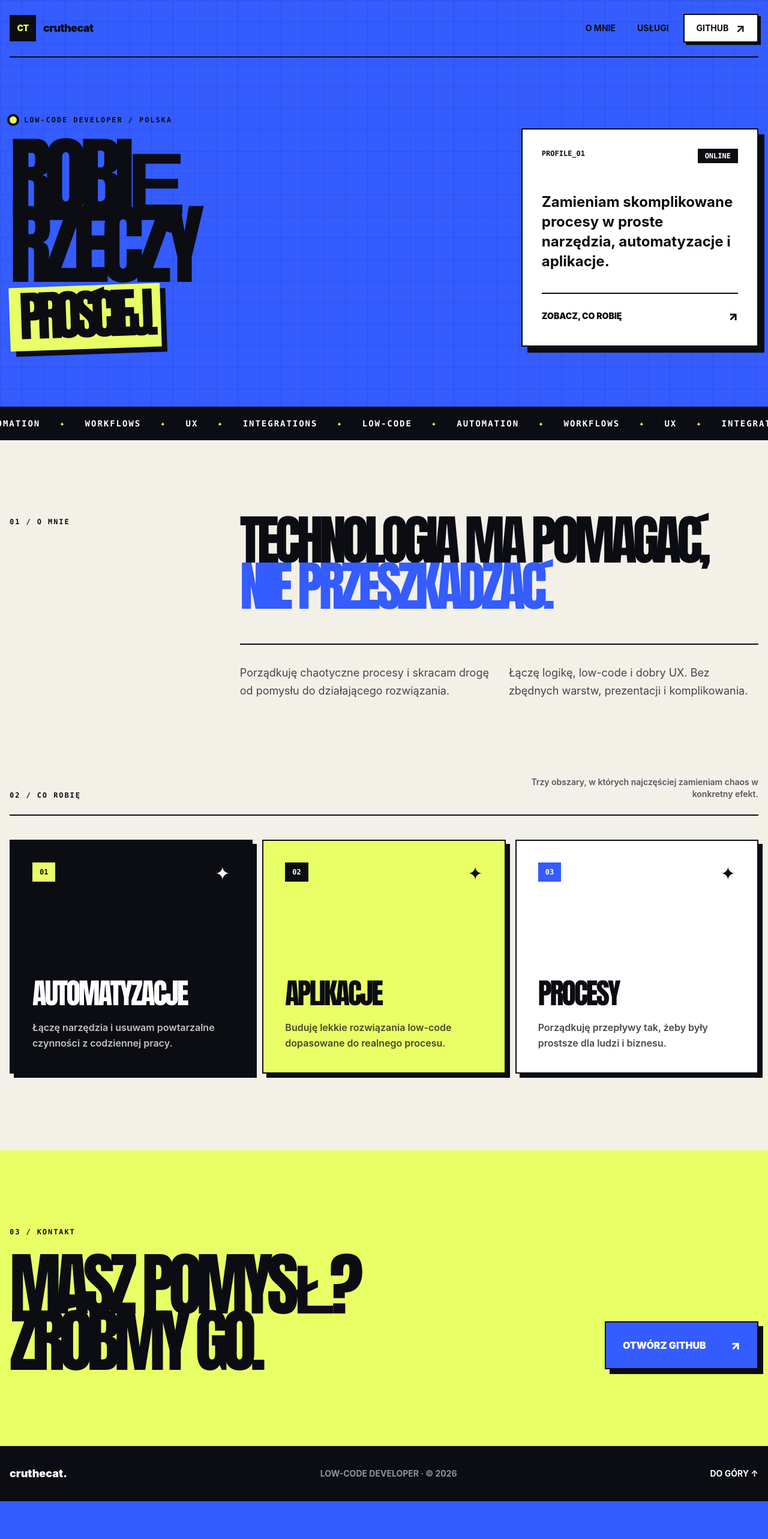
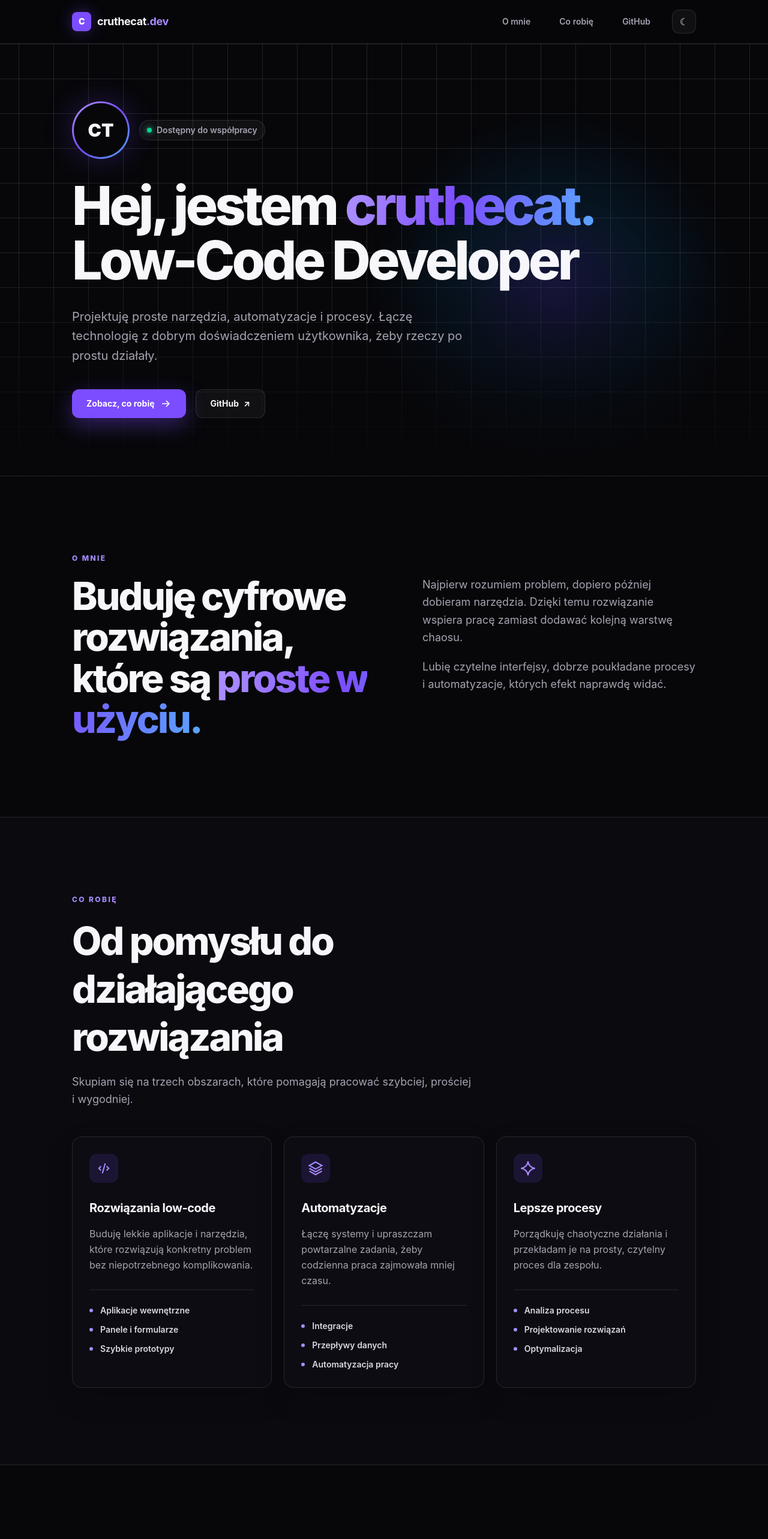
Before and after one commit to cruthecat/cruthecat.github.io, a React (Vite) app: page / in a window 1280 px wide. Shown: the top 2566 px of the page at 60% size. Before the commit the page ends 2503 px from the top, so only its background shows below. Built offline with nearby package versions, Linux system fonts and the light colour scheme.

Commit message:
Redesign portfolio with refined dark layout

```diff
--- a/index.html
+++ b/index.html
@@ -3,8 +3,8 @@
   <head>
     <meta charset="UTF-8" />
     <meta name="viewport" content="width=device-width, initial-scale=1.0" />
-    <meta name="theme-color" content="#345cff" />
-    <meta name="description" content="cruthecat — Low-Code Developer. Automatyzacje, aplikacje i procesy bez zbędnego komplikowania." />
+    <meta name="theme-color" content="#07070a" />
+    <meta name="description" content="cruthecat — Low-Code Developer. Proste aplikacje, automatyzacje i dobrze zaprojektowane procesy." />
     <link rel="icon" type="image/svg+xml" href="/favicon.svg" />
     <title>cruthecat — Low-Code Developer</title>
   </head>
--- a/src/App.tsx
+++ b/src/App.tsx
@@ -1,145 +1,185 @@
-const services = [
+import { useState } from 'react';
+
+const skills = [
   {
-    id: '01',
-    title: 'AUTOMATYZACJE',
-    text: 'Łączę narzędzia i usuwam powtarzalne czynności z codziennej pracy.',
-    style: 'bg-[#0b0d12] text-white',
-    badge: 'bg-[#e9ff66] text-[#0b0d12]',
+    icon: 'code',
+    title: 'Rozwiązania low-code',
+    text: 'Buduję lekkie aplikacje i narzędzia, które rozwiązują konkretny problem bez niepotrzebnego komplikowania.',
+    items: ['Aplikacje wewnętrzne', 'Panele i formularze', 'Szybkie prototypy'],
   },
   {
-    id: '02',
-    title: 'APLIKACJE',
-    text: 'Buduję lekkie rozwiązania low-code dopasowane do realnego procesu.',
-    style: 'bg-[#e9ff66] text-[#0b0d12]',
-    badge: 'bg-[#0b0d12] text-white',
+    icon: 'layers',
+    title: 'Automatyzacje',
+    text: 'Łączę systemy i upraszczam powtarzalne zadania, żeby codzienna praca zajmowała mniej czasu.',
+    items: ['Integracje', 'Przepływy danych', 'Automatyzacja pracy'],
   },
   {
-    id: '03',
-    title: 'PROCESY',
-    text: 'Porządkuję przepływy tak, żeby były prostsze dla ludzi i biznesu.',
-    style: 'bg-white text-[#0b0d12]',
-    badge: 'bg-[#345cff] text-white',
+    icon: 'spark',
+    title: 'Lepsze procesy',
+    text: 'Porządkuję chaotyczne działania i przekładam je na prosty, czytelny proces dla zespołu.',
+    items: ['Analiza procesu', 'Projektowanie rozwiązań', 'Optymalizacja'],
   },
 ];
 
-const ticker = ['LOW-CODE', 'AUTOMATION', 'WORKFLOWS', 'UX', 'INTEGRATIONS'];
+function Icon({ name }: { name: string }) {
+  if (name === 'layers') {
+    return (
+      <svg viewBox="0 0 24 24" aria-hidden="true" className="size-7" fill="none" stroke="currentColor" strokeWidth="1.8">
+        <path d="m12 3-9 5 9 5 9-5-9-5Z" /><path d="m3 12 9 5 9-5M3 16l9 5 9-5" />
+      </svg>
+    );
+  }
+
+  if (name === 'spark') {
+    return (
+      <svg viewBox="0 0 24 24" aria-hidden="true" className="size-7" fill="none" stroke="currentColor" strokeWidth="1.8">
+        <path d="M12 2c.5 5.5 4.5 9.5 10 10-5.5.5-9.5 4.5-10 10-.5-5.5-4.5-9.5-10-10 5.5-.5 9.5-4.5 10-10Z" />
+      </svg>
+    );
+  }
+
+  return (
+    <svg viewBox="0 0 24 24" aria-hidden="true" className="size-7" fill="none" stroke="currentColor" strokeWidth="1.8">
+      <path d="m8 9-3 3 3 3M16 9l3 3-3 3M14 5l-4 14" />
+    </svg>
+  );
+}
 
 function Arrow() {
-  return <span aria-hidden="true" className="text-xl leading-none">↗</span>;
+  return (
+    <svg viewBox="0 0 24 24" aria-hidden="true" className="size-5" fill="none" stroke="currentColor" strokeWidth="2">
+      <path d="M5 12h14M13 6l6 6-6 6" />
+    </svg>
+  );
 }
 
 export default function App() {
+  const [light, setLight] = useState(false);
+
   return (
-    <main id="top" className="min-h-screen overflow-hidden bg-[#345cff] text-[#0b0d12] selection:bg-[#e9ff66]">
-      <div className="grid-bg">
-        <header className="mx-auto flex min-h-24 w-[min(1320px,calc(100%-32px))] items-center justify-between gap-6 border-b-2 border-[#0b0d12]">
-          <a href="#top" className="flex items-center gap-3 font-black tracking-[-0.04em]" aria-label="cruthecat — początek strony">
-            <span className="grid size-11 place-items-center bg-[#0b0d12] text-sm text-[#e9ff66]">CT</span>
-            <span className="text-lg">cruthecat</span>
+    <div className={light ? 'theme-light min-h-screen' : 'min-h-screen'}>
+      <main id="top" className="page-shell min-h-screen overflow-hidden bg-[var(--page)] text-[var(--text)]">
+        <header className="sticky top-0 z-50 border-b border-[var(--line)] bg-[color:var(--nav)] backdrop-blur-xl">
+          <nav className="mx-auto flex h-[72px] w-[min(1040px,calc(100%-32px))] items-center justify-between" aria-label="Główna nawigacja">
+            <a href="#top" className="group flex items-center gap-2.5 font-bold tracking-tight" aria-label="cruthecat — początek strony">
+              <span className="grid size-8 place-items-center rounded-lg bg-[var(--accent)] text-sm font-black text-white shadow-[0_0_24px_var(--accent-glow)]">C</span>
+              <span className="text-lg">cruthecat<span className="text-[var(--accent-soft)]">.dev</span></span>
             </a>
-          <nav className="flex items-center gap-3 text-sm font-bold" aria-label="Nawigacja strony">
-            <a href="#about" className="hidden px-3 py-3 hover:underline sm:block">O MNIE</a>
-            <a href="#services" className="hidden px-3 py-3 hover:underline sm:block">USŁUGI</a>
-            <a href="https://github.com/cruthecat" target="_blank" rel="noreferrer" className="flex items-center gap-3 border-2 border-[#0b0d12] bg-white px-5 py-3 shadow-[4px_4px_0_#0b0d12] transition-transform hover:-translate-y-1">
-              GITHUB <Arrow />
-            </a>
+
+            <div className="flex items-center gap-1 sm:gap-6">
+              <a href="#about" className="hidden rounded-lg px-3 py-2 text-sm font-semibold text-[var(--muted)] transition hover:bg-[var(--surface)] hover:text-[var(--text)] sm:block">O mnie</a>
+              <a href="#skills" className="hidden rounded-lg px-3 py-2 text-sm font-semibold text-[var(--muted)] transition hover:bg-[var(--surface)] hover:text-[var(--text)] sm:block">Co robię</a>
+              <a href="https://github.com/cruthecat" target="_blank" rel="noreferrer" className="hidden rounded-lg px-3 py-2 text-sm font-semibold text-[var(--muted)] transition hover:bg-[var(--surface)] hover:text-[var(--text)] md:block">GitHub</a>
+              <button
+                type="button"
+                onClick={() => setLight((value) => !value)}
+                className="grid size-10 place-items-center rounded-xl border border-[var(--line)] bg-[var(--surface)] text-[var(--text)] transition hover:border-[var(--accent)]"
+                aria-label={light ? 'Włącz ciemny motyw' : 'Włącz jasny motyw'}
+              >
+                {light ? '☀' : '☾'}
+              </button>
+            </div>
           </nav>
         </header>
 
-        <section className="mx-auto grid w-[min(1320px,calc(100%-32px))] gap-8 py-14 lg:grid-cols-[1.35fr_.65fr] lg:items-end lg:py-24">
-          <div>
-            <div className="mb-8 flex items-center gap-3 font-mono text-xs font-bold tracking-[0.16em]">
-              <span className="size-3 animate-pulse rounded-full bg-[#e9ff66] ring-4 ring-[#0b0d12]" />
-              LOW-CODE DEVELOPER / POLSKA
+        <section className="hero-grid relative border-b border-[var(--line)]">
+          <div className="hero-glow" aria-hidden="true" />
+          <div className="relative z-10 mx-auto flex min-h-[680px] w-[min(1040px,calc(100%-32px))] items-center py-20 sm:min-h-[720px]">
+            <div className="w-full max-w-4xl">
+              <div className="mb-8 flex items-center gap-4">
+                <div className="avatar-ring grid size-20 shrink-0 place-items-center rounded-full sm:size-24">
+                  <div className="grid size-[calc(100%-6px)] place-items-center rounded-full bg-[var(--page)] text-2xl font-black text-[var(--text)] sm:text-3xl">CT</div>
                 </div>
-            <h1 className="display text-[clamp(4.1rem,11.5vw,10.5rem)] leading-[0.76] tracking-[-0.085em]">
-              ROBIĘ<br />RZECZY
-              <span className="mt-3 block w-fit -rotate-2 bg-[#e9ff66] px-4 pb-3 pt-1 text-[0.61em] leading-none shadow-[9px_9px_0_#0b0d12]">PROŚCIEJ.</span>
-            </h1>
+                <span className="inline-flex items-center gap-2 rounded-full border border-[var(--line)] bg-[var(--surface)] px-3 py-1.5 text-sm font-semibold text-[var(--muted)]">
+                  <span className="size-2 rounded-full bg-emerald-400 shadow-[0_0_10px_#34d399]" />
+                  Dostępny do współpracy
+                </span>
               </div>
 
-          <aside className="border-2 border-[#0b0d12] bg-white p-6 shadow-[10px_10px_0_#0b0d12] lg:mb-1 lg:p-8">
-            <div className="mb-12 flex items-start justify-between font-mono text-xs font-bold">
-              <span>PROFILE_01</span>
-              <span className="bg-[#0b0d12] px-3 py-1 text-white">ONLINE</span>
-            </div>
-            <p className="text-xl font-bold leading-snug sm:text-2xl">
-              Zamieniam skomplikowane procesy w proste narzędzia, automatyzacje i aplikacje.
+              <h1 className="max-w-4xl text-[clamp(3.1rem,7.3vw,5.6rem)] font-extrabold leading-[1.02] tracking-[-0.055em]">
+                Hej, jestem <span className="gradient-text">cruthecat.</span><br />
+                Low-Code Developer
+              </h1>
+
+              <p className="mt-8 max-w-2xl text-lg leading-relaxed text-[var(--muted)] sm:text-xl">
+                Projektuję proste narzędzia, automatyzacje i procesy. Łączę technologię z dobrym doświadczeniem użytkownika, żeby rzeczy po prostu działały.
               </p>
-            <a href="#services" className="mt-9 flex min-h-14 items-center justify-between border-t-2 border-[#0b0d12] pt-5 text-sm font-black">
-              ZOBACZ, CO ROBIĘ <Arrow />
+
+              <div className="mt-10 flex flex-col gap-4 sm:flex-row sm:items-center">
+                <a href="#skills" className="inline-flex min-h-12 items-center justify-center gap-2 rounded-xl bg-[var(--accent)] px-6 text-sm font-bold text-white shadow-[0_12px_34px_var(--accent-glow)] transition hover:-translate-y-0.5 hover:bg-[var(--accent-hover)]">
+                  Zobacz, co robię <Arrow />
                 </a>
-          </aside>
-        </section>
-      </div>
-
-      <div className="overflow-hidden border-y-2 border-[#0b0d12] bg-[#0b0d12] py-4 text-white" aria-label="Obszary specjalizacji">
-        <div className="ticker-track flex w-max items-center gap-8 font-mono text-sm font-bold tracking-[0.14em]">
-          {[...ticker, ...ticker].map((item, index) => (
-            <span className="flex items-center gap-8" key={`${item}-${index}`}>
-              {item}<i className="not-italic text-[#e9ff66]">✦</i>
-            </span>
-          ))}
-        </div>
-      </div>
-
-      <section id="about" className="bg-[#f3f0e8] px-4 py-24 sm:py-32">
-        <div className="mx-auto grid w-full max-w-[1320px] gap-14 lg:grid-cols-[.55fr_1.45fr]">
-          <div className="font-mono text-xs font-bold tracking-[0.16em]">01 / O MNIE</div>
-          <div>
-            <h2 className="display max-w-5xl text-[clamp(3.1rem,7vw,7.5rem)] leading-[0.87] tracking-[-0.075em]">
-              TECHNOLOGIA MA POMAGAĆ, <span className="text-[#345cff]">NIE PRZESZKADZAĆ.</span>
-            </h2>
-            <div className="mt-14 grid gap-8 border-t-2 border-[#0b0d12] pt-8 text-base leading-relaxed text-[#44464d] sm:grid-cols-2 sm:text-lg">
-              <p>Porządkuję chaotyczne procesy i skracam drogę od pomysłu do działającego rozwiązania.</p>
-              <p>Łączę logikę, low-code i dobry UX. Bez zbędnych warstw, prezentacji i komplikowania.</p>
+                <a href="https://github.com/cruthecat" target="_blank" rel="noreferrer" className="inline-flex min-h-12 items-center justify-center gap-2 rounded-xl border border-[var(--line)] bg-[var(--surface)] px-6 text-sm font-bold transition hover:-translate-y-0.5 hover:border-[var(--accent)]">
+                  GitHub <span aria-hidden="true">↗</span>
+                </a>
               </div>
             </div>
           </div>
         </section>
 
-      <section id="services" className="bg-[#f3f0e8] px-4 pb-24 sm:pb-32">
-        <div className="mx-auto w-full max-w-[1320px]">
-          <div className="mb-10 flex items-end justify-between gap-6 border-b-2 border-[#0b0d12] pb-6">
-            <p className="font-mono text-xs font-bold tracking-[0.16em]">02 / CO ROBIĘ</p>
-            <p className="max-w-sm text-right text-sm font-semibold text-[#56585f]">Trzy obszary, w których najczęściej zamieniam chaos w konkretny efekt.</p>
+        <section id="about" className="px-4 py-24 sm:py-32">
+          <div className="mx-auto w-full max-w-[1040px]">
+            <p className="section-kicker">O MNIE</p>
+            <div className="mt-5 grid gap-10 lg:grid-cols-[1.05fr_.95fr] lg:gap-20">
+              <h2 className="text-[clamp(2.35rem,5vw,4.25rem)] font-extrabold leading-[1.07] tracking-[-0.045em]">
+                Buduję cyfrowe rozwiązania, które są <span className="gradient-text">proste w użyciu.</span>
+              </h2>
+              <div className="space-y-5 text-base leading-relaxed text-[var(--muted)] sm:text-lg">
+                <p>Najpierw rozumiem problem, dopiero później dobieram narzędzia. Dzięki temu rozwiązanie wspiera pracę zamiast dodawać kolejną warstwę chaosu.</p>
+                <p>Lubię czytelne interfejsy, dobrze poukładane procesy i automatyzacje, których efekt naprawdę widać.</p>
               </div>
-          <div className="grid gap-4 lg:grid-cols-3">
-            {services.map((service) => (
-              <article key={service.id} className={`${service.style} flex min-h-[390px] flex-col justify-between border-2 border-[#0b0d12] p-7 shadow-[7px_7px_0_#0b0d12] transition-transform hover:-translate-y-2 sm:p-9`}>
-                <div className="flex items-start justify-between">
-                  <span className={`${service.badge} px-3 py-2 font-mono text-xs font-bold`}>{service.id}</span>
-                  <span className="text-3xl" aria-hidden="true">✦</span>
             </div>
-                <div>
-                  <h3 className="display text-4xl tracking-[-0.06em] sm:text-5xl">{service.title}</h3>
-                  <p className="mt-5 max-w-sm text-base font-semibold leading-relaxed opacity-75">{service.text}</p>
           </div>
+        </section>
+
+        <section id="skills" className="border-y border-[var(--line)] bg-[var(--section)] px-4 py-24 sm:py-32">
+          <div className="mx-auto w-full max-w-[1040px]">
+            <div className="max-w-2xl">
+              <p className="section-kicker">CO ROBIĘ</p>
+              <h2 className="mt-5 text-[clamp(2.35rem,5vw,4.25rem)] font-extrabold leading-tight tracking-[-0.045em]">Od pomysłu do działającego rozwiązania</h2>
+              <p className="mt-5 text-lg leading-relaxed text-[var(--muted)]">Skupiam się na trzech obszarach, które pomagają pracować szybciej, prościej i wygodniej.</p>
+            </div>
+
+            <div className="mt-12 grid gap-5 lg:grid-cols-3">
+              {skills.map((skill) => (
+                <article key={skill.title} className="skill-card group rounded-2xl border border-[var(--line)] bg-[var(--card)] p-7 transition duration-300 hover:-translate-y-1 hover:border-[var(--accent)]">
+                  <div className="mb-7 grid size-12 place-items-center rounded-xl bg-[var(--accent-dim)] text-[var(--accent-soft)] transition group-hover:scale-105">
+                    <Icon name={skill.icon} />
+                  </div>
+                  <h3 className="text-xl font-bold tracking-tight">{skill.title}</h3>
+                  <p className="mt-4 leading-relaxed text-[var(--muted)]">{skill.text}</p>
+                  <ul className="mt-7 space-y-3 border-t border-[var(--line)] pt-6 text-sm font-semibold text-[var(--text-soft)]">
+                    {skill.items.map((item) => (
+                      <li key={item} className="flex items-center gap-3"><span className="size-1.5 rounded-full bg-[var(--accent-soft)]" />{item}</li>
+                    ))}
+                  </ul>
                 </article>
               ))}
             </div>
           </div>
         </section>
 
-      <section className="bg-[#e9ff66] px-4 py-24 sm:py-32">
-        <div className="mx-auto grid w-full max-w-[1320px] gap-12 lg:grid-cols-[1fr_auto] lg:items-end">
-          <div>
-            <p className="mb-8 font-mono text-xs font-bold tracking-[0.16em]">03 / KONTAKT</p>
-            <h2 className="display text-[clamp(3.5rem,9vw,9rem)] leading-[0.82] tracking-[-0.085em]">MASZ POMYSŁ?<br />ZRÓBMY GO.</h2>
+        <section className="px-4 py-24 sm:py-32">
+          <div className="contact-panel relative mx-auto overflow-hidden rounded-3xl border border-[var(--line)] bg-[var(--card)] px-6 py-14 sm:px-12 sm:py-16 lg:flex lg:max-w-[1040px] lg:items-end lg:justify-between lg:gap-12">
+            <div className="contact-glow" aria-hidden="true" />
+            <div className="relative max-w-2xl">
+              <p className="section-kicker">KONTAKT</p>
+              <h2 className="mt-5 text-[clamp(2.3rem,5vw,4.2rem)] font-extrabold leading-[1.08] tracking-[-0.045em]">Masz pomysł? Porozmawiajmy.</h2>
+              <p className="mt-5 text-lg text-[var(--muted)]">Zajrzyj na mój profil i odezwij się przez GitHub.</p>
             </div>
-          <a href="https://github.com/cruthecat" target="_blank" rel="noreferrer" className="flex min-h-20 min-w-64 items-center justify-between gap-8 border-2 border-[#0b0d12] bg-[#345cff] px-7 font-black text-white shadow-[8px_8px_0_#0b0d12] transition-transform hover:-translate-y-2">
-            OTWÓRZ GITHUB <Arrow />
+            <a href="https://github.com/cruthecat" target="_blank" rel="noreferrer" className="relative mt-9 inline-flex min-h-12 shrink-0 items-center justify-center gap-2 rounded-xl bg-[var(--accent)] px-6 text-sm font-bold text-white transition hover:-translate-y-0.5 hover:bg-[var(--accent-hover)] lg:mt-0">
+              Otwórz GitHub <Arrow />
             </a>
           </div>
         </section>
 
-      <footer className="bg-[#0b0d12] px-4 py-8 text-white">
-        <div className="mx-auto flex w-full max-w-[1320px] flex-col gap-5 text-sm font-bold sm:flex-row sm:items-center sm:justify-between">
-          <a href="#top" className="text-lg font-black">cruthecat.</a>
-          <p className="m-0 text-[#8f939f]">LOW-CODE DEVELOPER · © 2026</p>
-          <a href="#top" className="hover:text-[#e9ff66]">DO GÓRY ↑</a>
+        <footer className="border-t border-[var(--line)] px-4 py-8">
+          <div className="mx-auto flex w-full max-w-[1040px] flex-col gap-4 text-sm text-[var(--muted)] sm:flex-row sm:items-center sm:justify-between">
+            <p><span className="font-bold text-[var(--text)]">cruthecat.dev</span> · Low-Code Developer</p>
+            <p>© 2026 · Zbudowane z dbałością o prostotę.</p>
           </div>
         </footer>
       </main>
+    </div>
   );
 }
--- a/src/index.css
+++ b/src/index.css
@@ -2,36 +2,130 @@
 
 :root {
   font-family: Inter, ui-sans-serif, system-ui, -apple-system, BlinkMacSystemFont, "Segoe UI", sans-serif;
-  color: #0b0d12;
-  background: #345cff;
+  color: #f7f7fb;
+  background: #07070a;
   font-synthesis: none;
   text-rendering: optimizeLegibility;
 }
 
 * { box-sizing: border-box; }
-html { scroll-behavior: smooth; scroll-padding-top: 80px; }
-body { margin: 0; min-width: 320px; }
+html { scroll-behavior: smooth; scroll-padding-top: 88px; }
+body { margin: 0; min-width: 320px; background: #07070a; }
+button, a { -webkit-tap-highlight-color: transparent; }
 
-.display {
-  font-family: Impact, Haettenschweiler, "Arial Black", sans-serif;
-  font-weight: 900;
+.page-shell {
+  --page: #07070a;
+  --nav: rgba(7, 7, 10, 0.82);
+  --section: #0a0a0f;
+  --card: #0c0c12;
+  --surface: rgba(255, 255, 255, 0.045);
+  --line: rgba(255, 255, 255, 0.11);
+  --text: #f7f7fb;
+  --text-soft: #d9d8e3;
+  --muted: #a5a3b0;
+  --accent: #7c4dff;
+  --accent-hover: #8d65ff;
+  --accent-soft: #a88bff;
+  --accent-dim: rgba(124, 77, 255, 0.14);
+  --accent-glow: rgba(124, 77, 255, 0.36);
+  transition: background-color 240ms ease, color 240ms ease;
 }
 
-.grid-bg {
-  background-image:
-    linear-gradient(rgba(11, 13, 18, 0.1) 1px, transparent 1px),
-    linear-gradient(90deg, rgba(11, 13, 18, 0.1) 1px, transparent 1px);
-  background-size: 36px 36px;
+.theme-light .page-shell {
+  --page: #f7f7fb;
+  --nav: rgba(247, 247, 251, 0.84);
+  --section: #efeff5;
+  --card: #ffffff;
+  --surface: rgba(29, 24, 44, 0.045);
+  --line: rgba(29, 24, 44, 0.13);
+  --text: #16131e;
+  --text-soft: #3d374c;
+  --muted: #686273;
+  --accent: #7045e8;
+  --accent-hover: #6035d3;
+  --accent-soft: #7045e8;
+  --accent-dim: rgba(112, 69, 232, 0.11);
+  --accent-glow: rgba(112, 69, 232, 0.22);
 }
 
-.ticker-track { animation: ticker 24s linear infinite; }
+.hero-grid {
+  background-image:
+    linear-gradient(var(--line) 1px, transparent 1px),
+    linear-gradient(90deg, var(--line) 1px, transparent 1px);
+  background-size: 58px 58px;
+  background-position: center top;
+}
 
-@keyframes ticker {
-  to { transform: translateX(-50%); }
+.hero-grid::after {
+  content: "";
+  position: absolute;
+  inset: 0;
+  pointer-events: none;
+  background: linear-gradient(to bottom, transparent 50%, var(--page) 100%);
+}
+
+.hero-glow {
+  position: absolute;
+  width: min(620px, 75vw);
+  height: min(620px, 75vw);
+  top: 15%;
+  left: 48%;
+  border-radius: 9999px;
+  background: radial-gradient(circle, rgba(92, 77, 255, 0.22) 0%, rgba(0, 153, 255, 0.09) 38%, transparent 70%);
+  filter: blur(10px);
+  pointer-events: none;
+}
+
+.gradient-text {
+  background: linear-gradient(100deg, #a98cff 5%, #7c4dff 45%, #58a6ff 100%);
+  -webkit-background-clip: text;
+  background-clip: text;
+  color: transparent;
+}
+
+.avatar-ring {
+  background: linear-gradient(135deg, #b195ff, #7549f4 50%, #4aa8ff);
+  box-shadow: 0 0 48px rgba(124, 77, 255, 0.25);
+}
+
+.section-kicker {
+  margin: 0;
+  color: var(--accent-soft);
+  font-size: 0.75rem;
+  font-weight: 800;
+  letter-spacing: 0.2em;
+}
+
+.skill-card { box-shadow: 0 18px 50px rgba(0, 0, 0, 0.12); }
+
+.contact-panel::before {
+  content: "";
+  position: absolute;
+  inset: 0;
+  background-image:
+    linear-gradient(rgba(124, 77, 255, 0.08) 1px, transparent 1px),
+    linear-gradient(90deg, rgba(124, 77, 255, 0.08) 1px, transparent 1px);
+  background-size: 36px 36px;
+  mask-image: linear-gradient(90deg, transparent, black 45%, black);
+}
+
+.contact-glow {
+  position: absolute;
+  right: -140px;
+  top: -180px;
+  width: 500px;
+  height: 500px;
+  border-radius: 9999px;
+  background: rgba(124, 77, 255, 0.23);
+  filter: blur(80px);
+}
+
+@media (max-width: 640px) {
+  .hero-grid { background-size: 38px 38px; }
+  .hero-glow { left: 20%; top: 8%; width: 95vw; height: 95vw; }
 }
 
 @media (prefers-reduced-motion: reduce) {
   html { scroll-behavior: auto; }
-  .ticker-track { animation: none; }
   *, *::before, *::after { transition-duration: 0.01ms !important; }
 }
```
Also changed, not shown: public/favicon.svg. Lines whose indentation alone changed are shown as unchanged.
